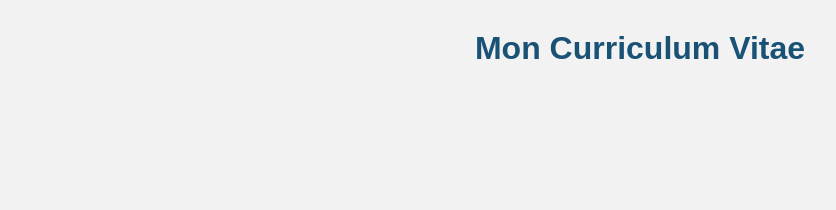
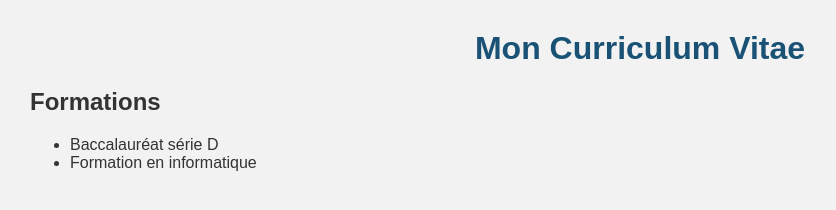
Before and after one commit to hounsoumael2-rgb/mon-cv, a plain HTML site: page index.html in a window 1280 px wide. Shown: the whole page, without its empty margins (0-836 px from the left). Drawn offline with Linux system fonts and the light colour scheme.

Commit message:
Ajout des formations

```diff
--- a/index.html
+++ b/index.html
@@ -8,5 +8,10 @@
 </head>
 <body>
     <h1>Mon Curriculum Vitae</h1>
+    <h2>Formations</h2>
+<ul>
+    <li>Baccalauréat série D</li>
+    <li>Formation en informatique</li>
+</ul>
 </body>
 </html>
```
